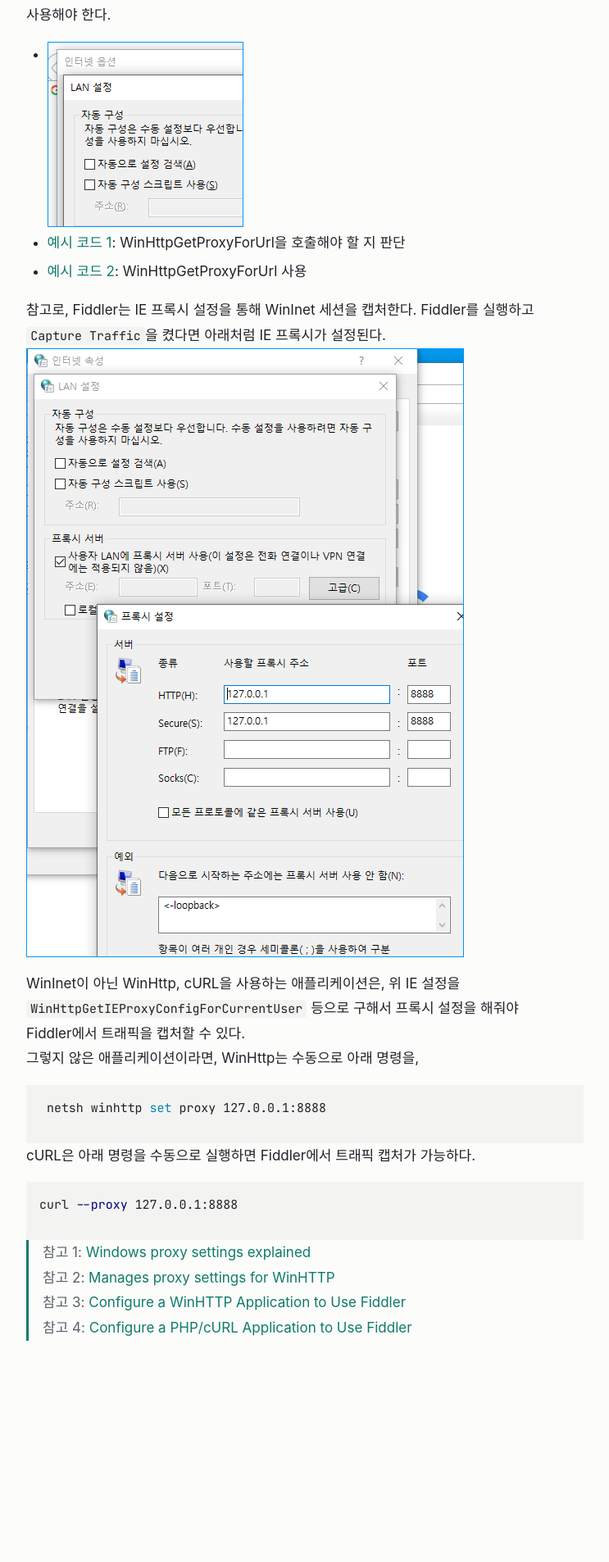
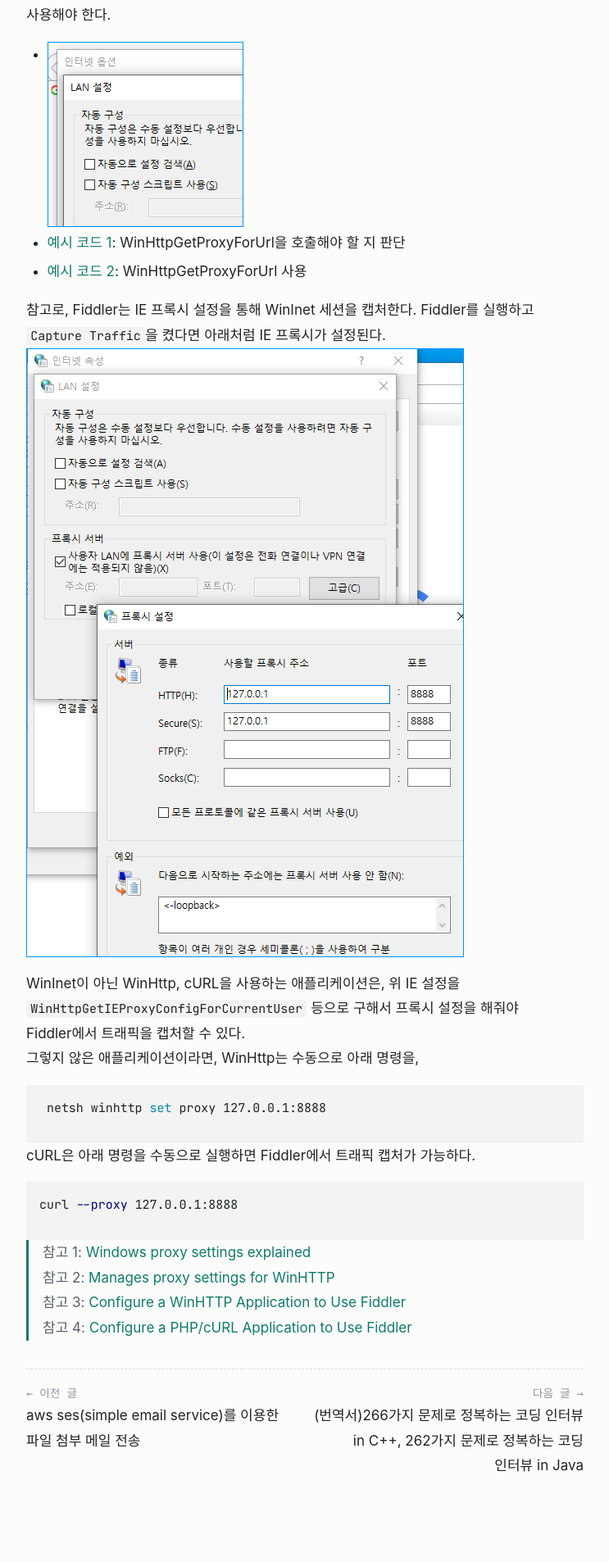
Before and after one commit to surinkim/surinkim.github.io, a Jekyll site: the page built from normal/_posts/2020-10-18-windows_proxy.md, in a window 1280 px wide. Shown: the part 1022-2928 px from the top of the page at 82% size, without its empty margins (268-1011 px from the left). Built offline with Jekyll 4.4.1, drawn with Linux system fonts in a browser that asks for light colours; some web fonts are replaced; comment, search, counter and statistics services are not loaded; before the commit the page ends 2743 px from its top, so only the background shows below that.

Commit message:
Add prev/next post links and show notes on home
- Add previous/next post navigation; weekly digests link only to
  other weekly digests, other posts skip weekly digests
- Remove the "all" archive page
- Home lists notes (weekly digests excluded) with [notes] selected

Co-Authored-By: Claude Opus 5.5 <noreply@anthropic.com>

```diff
--- /dev/null
+++ b/_includes/post_nav.html
@@ -0,0 +1,32 @@
+{%- comment -%}
+  이전 글/다음 글 링크. 주간 뉴스는 주간 뉴스끼리, 나머지 글은 주간 뉴스를 빼고 이어진다.
+  site.posts는 최신순이므로 현재 글 바로 앞이 다음 글(newer), 바로 뒤가 이전 글(older).
+{%- endcomment -%}
+{%- assign is_weekly = false -%}
+{%- if page.tags contains "weekly" -%}{%- assign is_weekly = true -%}{%- endif -%}
+{%- assign newer = nil -%}
+{%- assign older = nil -%}
+{%- assign found = false -%}
+{%- for post in site.posts -%}
+  {%- assign post_weekly = false -%}
+  {%- if post.tags contains "weekly" -%}{%- assign post_weekly = true -%}{%- endif -%}
+  {%- if post_weekly != is_weekly -%}{%- continue -%}{%- endif -%}
+  {%- if found -%}
+    {%- assign older = post -%}
+    {%- break -%}
+  {%- elsif post.url == page.url -%}
+    {%- assign found = true -%}
+  {%- else -%}
+    {%- assign newer = post -%}
+  {%- endif -%}
+{%- endfor -%}
+{%- if older or newer %}
+<nav class="post-nav">
+  {%- if older %}
+  <a class="post-nav-prev" href="{{ older.url | relative_url }}"><span>← 이전 글</span>{{ older.title }}</a>
+  {%- endif %}
+  {%- if newer %}
+  <a class="post-nav-next" href="{{ newer.url | relative_url }}"><span>다음 글 →</span>{{ newer.title }}</a>
+  {%- endif %}
+</nav>
+{%- endif %}
--- a/_layouts/post.html
+++ b/_layouts/post.html
@@ -11,4 +11,6 @@ layout: default
 
 {{ content }}
 
+{% include post_nav.html %}
+
 {% include comments.html %}
--- a/_sass/no-style-please.scss
+++ b/_sass/no-style-please.scss
@@ -247,6 +247,10 @@ ul.post-list a:hover {
   color: var(--secondary);
 }
 
+.site-nav a.active {
+  color: var(--accent);
+}
+
 .site-nav a:hover {
   color: var(--accent);
   text-decoration: none;
@@ -271,6 +275,36 @@ ul.post-list a:hover {
 
 p.post-date {
   margin-bottom: 2em;
+}
+
+.post-nav {
+  display: flex;
+  justify-content: space-between;
+  gap: 1em;
+  margin: 2em 0;
+  padding-top: 1em;
+  border-top: 1px dashed var(--border);
+}
+
+.post-nav a {
+  flex: 1 1 0;
+  color: var(--text);
+}
+
+.post-nav a:hover {
+  color: var(--accent);
+}
+
+.post-nav span {
+  display: block;
+  font-family: $mono-font;
+  font-size: 0.8rem;
+  color: var(--muted);
+}
+
+.post-nav-next {
+  margin-left: auto;
+  text-align: right;
 }
 
 .w {
```
Also changed, not shown: _data/menu.yml (+5 -9 lines), _layouts/home.html (+3 -4 lines), archive.md (deleted, +0 -7 lines).
